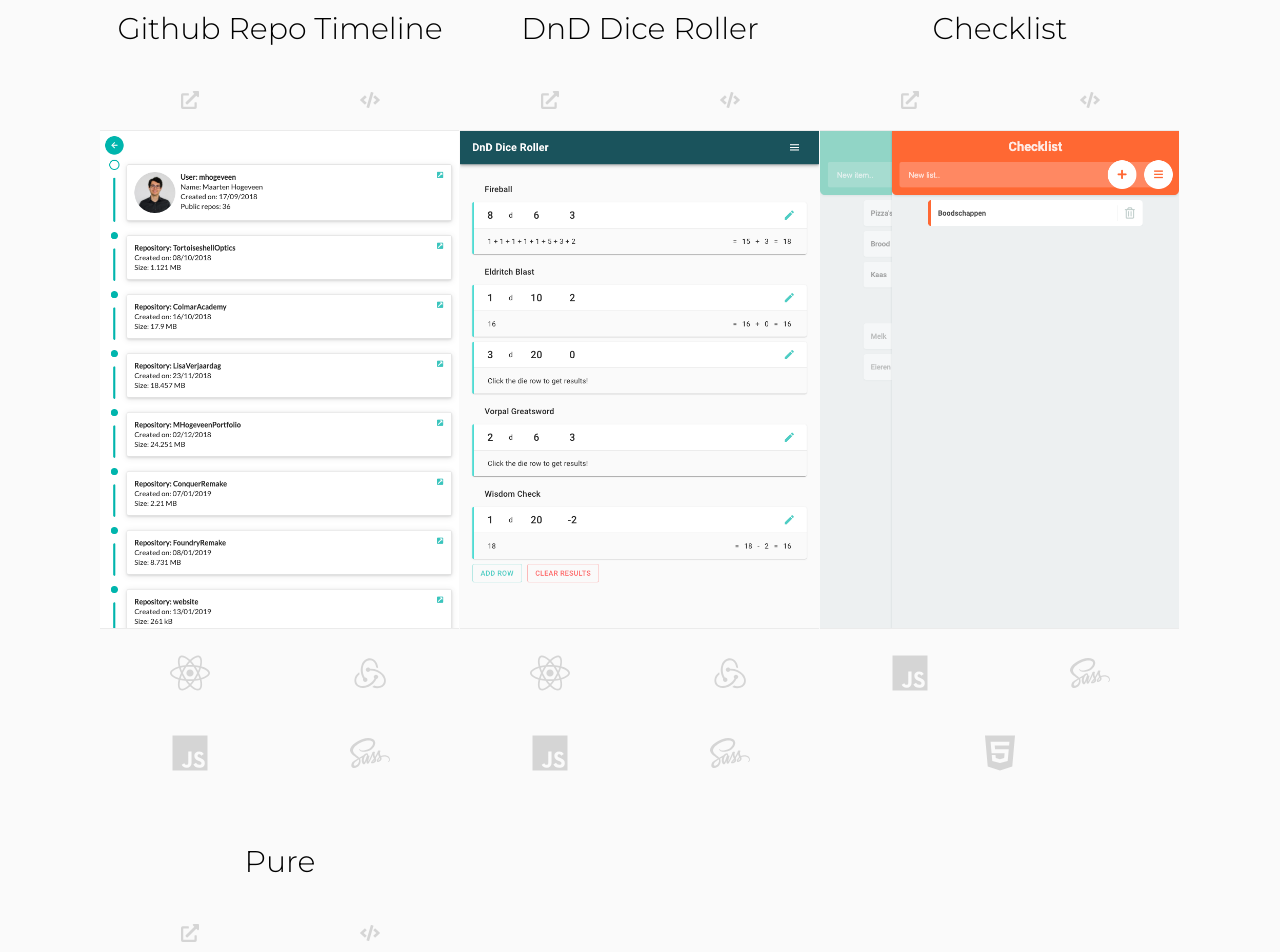
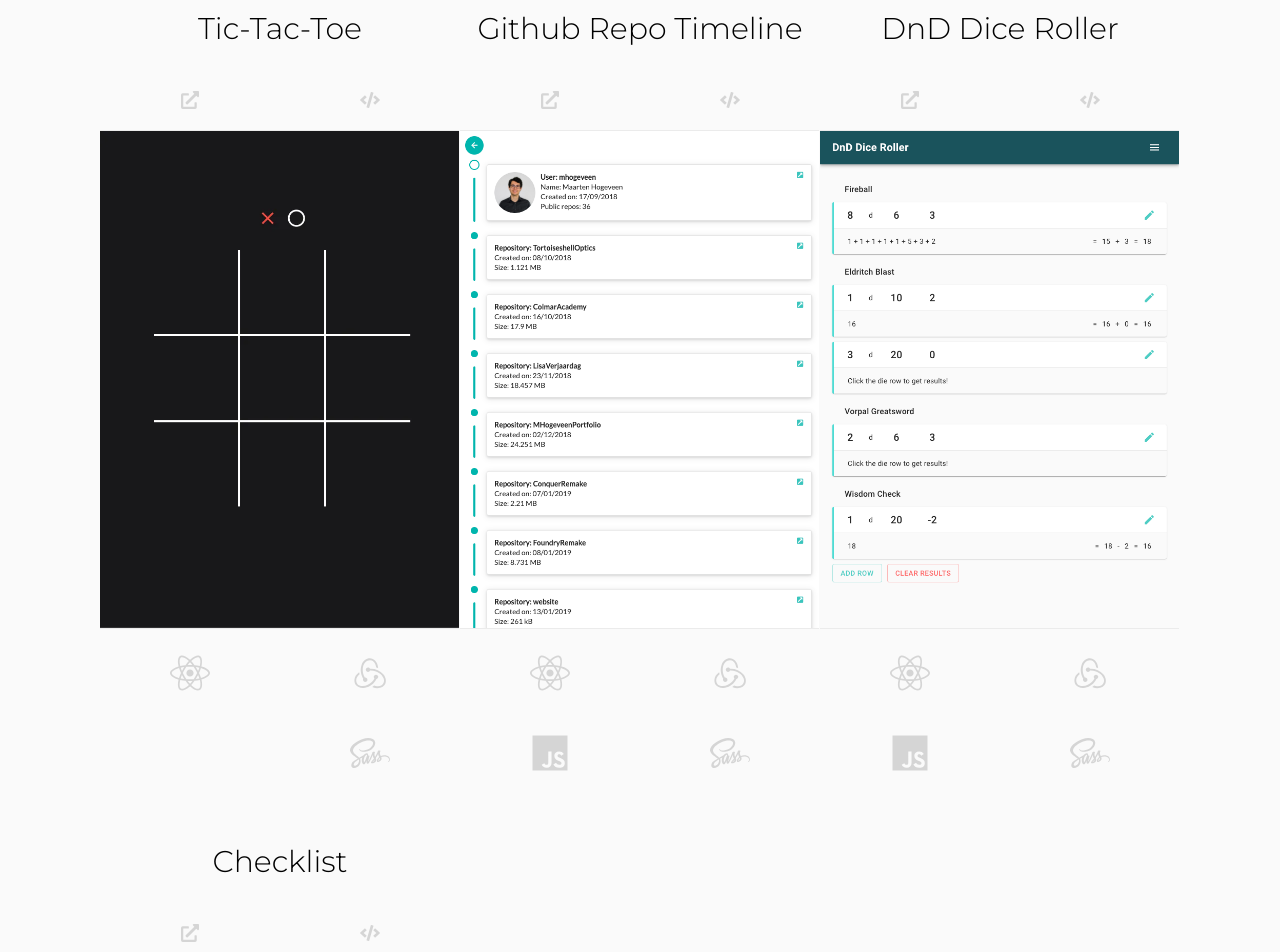
Before and after one commit to mhogeveen/mhogeveen.github.io, a React (Create React App) app: page / in a window 1280 px wide. Shown: the part 1640-2592 px from the top of the page. Built offline with nearby package versions, Linux system fonts and the light colour scheme.

Commit message:
Change around projects

```diff
--- a/src/assets/projects.js
+++ b/src/assets/projects.js
@@ -1,9 +1,16 @@
+import tic_tac_toe from './tic_tac_toe.webp'
 import github_repo_timeline from './github_repo_timeline.webp'
 import dnd_dice_roller from './dnd_dice_roller.webp'
 import checklist from './checklist.webp'
-import pure from './pure.webp'
 
 export const projectsArray = [
+     {
+      name: 'Tic-Tac-Toe',
+      website: 'https://mhogeveen.github.io/tic-tac-toe',
+      code: 'https://github.com/mhogeveen/tic-tac-toe',
+      image: tic_tac_toe,
+      icons: ['react', 'redux', 'typescript', 'sass'],
+   },
    {
       name: 'Github Repo Timeline',
       website: 'https://mhogeveen.github.io/github_repo_timeline/',
@@ -25,11 +32,4 @@ export const projectsArray = [
       image: checklist,
       icons: ['javascript', 'sass', 'html'],
    },
-   {
-      name: 'Pure',
-      website: 'https://foundryremake.firebaseapp.com/',
-      code: 'https://github.com/mhogeveen/FoundryRemake',
-      image: pure,
-      icons: ['jquery', 'sass', 'html'],
-   },
 ]
```
Also changed, not shown: src/assets/pure.webp (deleted), src/assets/tic_tac_toe.webp (added).
